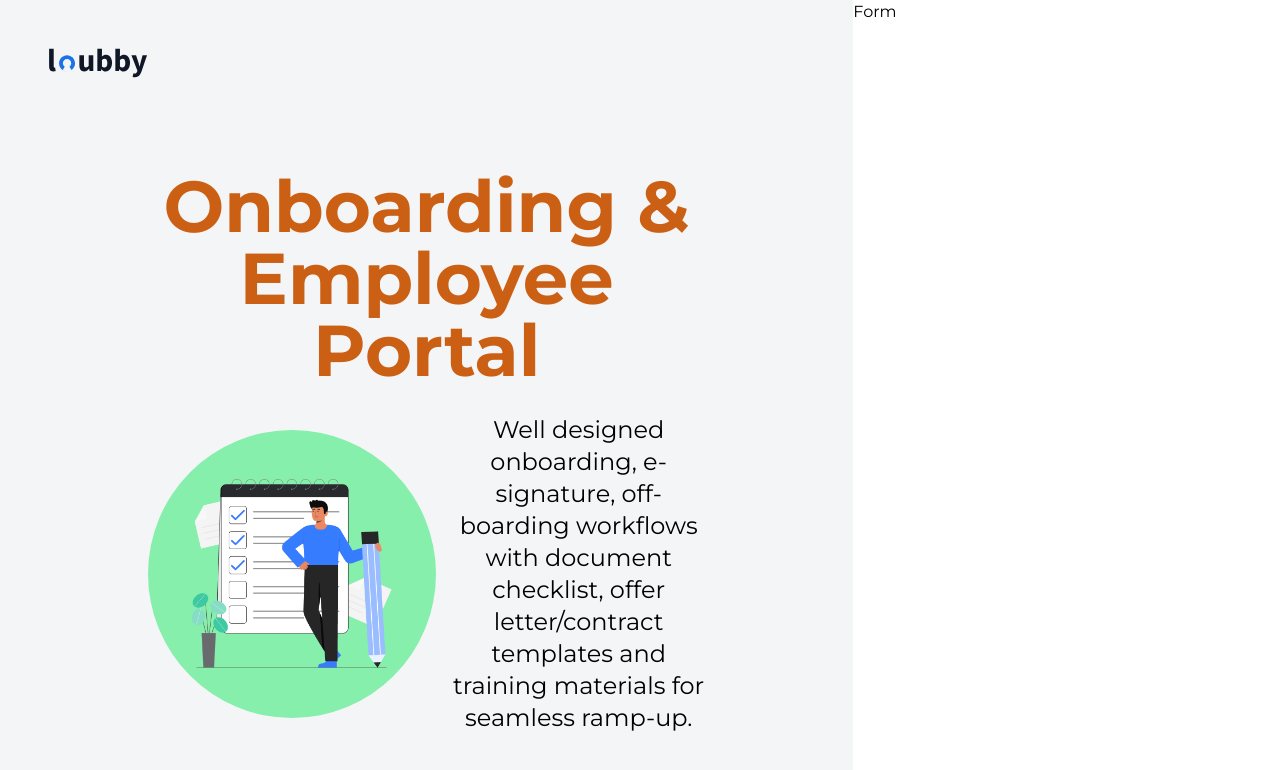
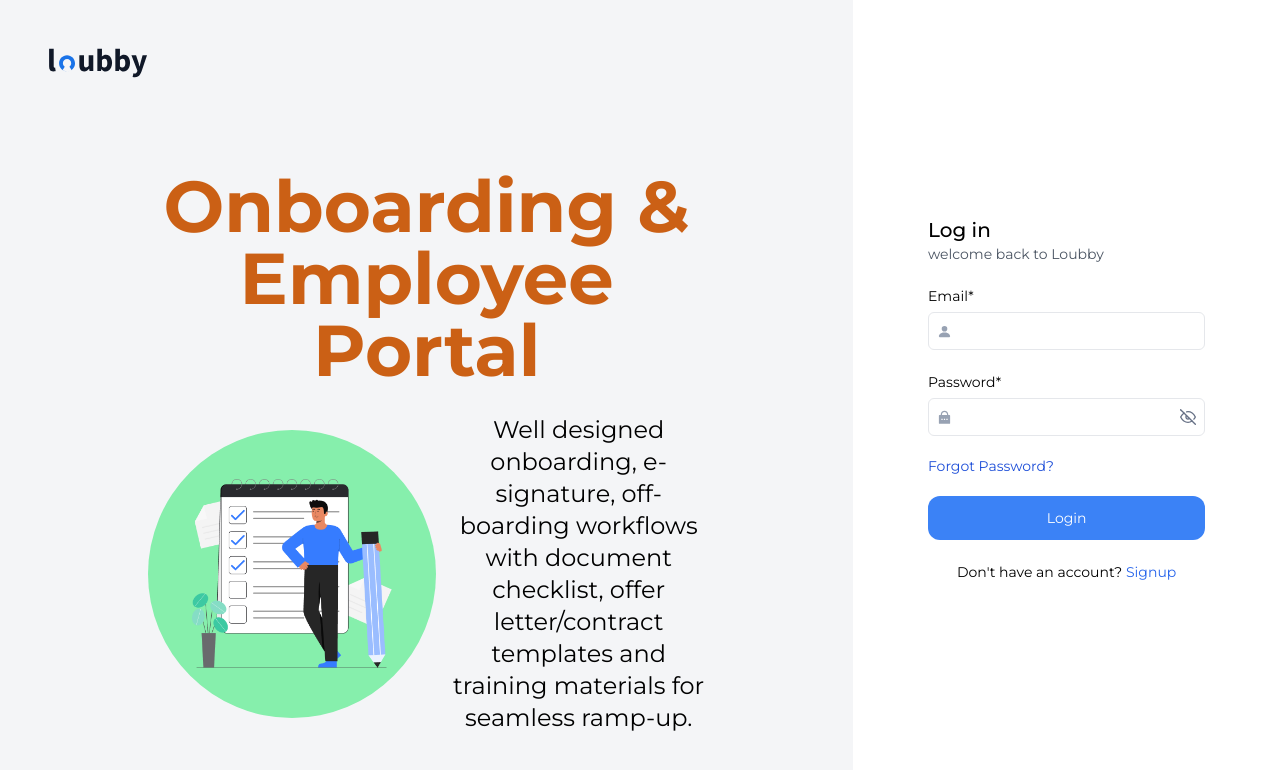
Before and after one commit to professor-12/loubby-app, a Next.js app: page /onboarding/login in a window 1280 px wide. Shown: the top 770 px of the page. Built offline with nearby package versions, Linux system fonts and the light colour scheme.

Commit message:
Create login page ui-design

```diff
--- a/src/app/onboarding/layout.tsx
+++ b/src/app/onboarding/layout.tsx
@@ -17,7 +17,7 @@ const Layout = ({ children }: { children: ReactNode }) => {
                 </Link>
                 <AuthAnimationDisplay />
             </div>
-            <main className="bg-white flex-1 col-span-4 min-h-screen">
+            <main className="bg-white justify-center items-center flex flex-1 col-span-4 min-h-screen">
                 {children}
             </main>
         </div>
--- /dev/null
+++ b/src/app/onboarding/login/Box.tsx
@@ -0,0 +1,20 @@
+import React from "react";
+
+const Box = () => {
+    return (
+        <svg
+            stroke="currentColor"
+            fill="currentColor"
+            stroke-width="0"
+            viewBox="0 0 16 16"
+            color="#98A2B3"
+            height="15"
+            width="15"
+            xmlns="http://www.w3.org/2000/svg"
+        >
+            <path d="M3 14s-1 0-1-1 1-4 6-4 6 3 6 4-1 1-1 1H3Zm5-6a3 3 0 1 0 0-6 3 3 0 0 0 0 6Z"></path>
+        </svg>
+    );
+};
+
+export default Box;
--- /dev/null
+++ b/src/app/onboarding/login/ClosedEye.tsx
@@ -0,0 +1,23 @@
+import React from 'react'
+
+const ClosedEye = () => {
+  return (
+      <svg
+          stroke="currentColor"
+          fill="none"
+          stroke-width="2"
+          viewBox="0 0 24 24"
+          stroke-linecap="round"
+          stroke-linejoin="round"
+          color="#667085"
+          height="1em"
+          width="1em"
+          xmlns="http://www.w3.org/2000/svg"
+      >
+          <path d="M17.94 17.94A10.07 10.07 0 0 1 12 20c-7 0-11-8-11-8a18.45 18.45 0 0 1 5.06-5.94M9.9 4.24A9.12 9.12 0 0 1 12 4c7 0 11 8 11 8a18.5 18.5 0 0 1-2.16 3.19m-6.72-1.07a3 3 0 1 1-4.24-4.24"></path>
+          <line x1="1" y1="1" x2="23" y2="23"></line>
+      </svg>
+  );
+}
+
+export default ClosedEye
--- /dev/null
+++ b/src/app/onboarding/login/Lock.tsx
@@ -0,0 +1,20 @@
+import React from 'react'
+
+const Lock = () => {
+  return (
+      <svg
+          stroke="currentColor"
+          fill="currentColor"
+          stroke-width="0"
+          viewBox="0 0 24 24"
+          color="#98A2B3"
+          height="15"
+          width="15"
+          xmlns="http://www.w3.org/2000/svg"
+      >
+          <path d="M18 8H20C20.5523 8 21 8.44772 21 9V21C21 21.5523 20.5523 22 20 22H4C3.44772 22 3 21.5523 3 21V9C3 8.44772 3.44772 8 4 8H6V7C6 3.68629 8.68629 1 12 1C15.3137 1 18 3.68629 18 7V8ZM16 8V7C16 4.79086 14.2091 3 12 3C9.79086 3 8 4.79086 8 7V8H16ZM11 14V16H13V14H11ZM7 14V16H9V14H7ZM15 14V16H17V14H15Z"></path>
+      </svg>
+  );
+}
+
+export default Lock
--- /dev/null
+++ b/src/app/onboarding/login/OpenEye.tsx
@@ -0,0 +1,22 @@
+import React from "react";
+
+const OpenEye = () => {
+    return (
+        <svg
+            stroke="currentColor"
+            fill="none"
+            stroke-width="2"
+            viewBox="0 0 24 24"
+            stroke-linecap="round"
+            stroke-linejoin="round"
+            height="1em"
+            width="1em"
+            xmlns="http://www.w3.org/2000/svg"
+        >
+            <path d="M1 12s4-8 11-8 11 8 11 8-4 8-11 8-11-8-11-8z"></path>
+            <circle cx="12" cy="12" r="3"></circle>
+        </svg>
+    );
+};
+
+export default OpenEye;
--- a/src/app/onboarding/login/page.tsx
+++ b/src/app/onboarding/login/page.tsx
@@ -1,10 +1,63 @@
+"use client"
+
 import Form from "@/components/ui/Form/Form";
+import Link from "next/link";
 import React from "react";
+import Box from "./Box";
+import Lock from "./Lock";
+import ClosedEye from "./ClosedEye";
+import { Input } from "@/components/ui/Input/Input";
+import { redirect } from "next/navigation";
 
 const page = () => {
     return (
-        <Form>
-            <button type="submit">Hey</button>
+        <Form action={(formData: FormData) => redirect("/")}>
+            <div className="space-y-5 px-4">
+                <div>
+                    <h1 className="text-xl font-medium">Log in</h1>
+                    <p className="text-sm text-gray-600">
+                        welcome back to Loubby
+                    </p>
+                </div>
+                <div className="space-y-1">
+                    <label htmlFor="email" className="text-sm">
+                        Email*
+                    </label>
+                    <div className="border px-2 flex space-x-1 items-center rounded-md overflow-hidden">
+                        <span>
+                            <Box />
+                        </span>
+
+                        <Input id="email" type="text" />
+                    </div>
+                </div>
+                <div className="space-y-1">
+                    <label htmlFor="password" className="text-sm">
+                        Password*
+                    </label>
+                    <div className="border px-2 flex space-x-1 items-center rounded-md overflow-hidden">
+                        <span>
+                            <Lock />
+                        </span>
+                        <Input id="password" type="password" />
+                        <span>
+                            <ClosedEye />
+                        </span>
+                    </div>
+                </div>
+                <div className="text-blue-700 text-sm">Forgot Password?</div>
+                <button className="w-full rounded-xl p-3 text-center text-sm text-white  bg-blue-500">
+                    Login
+                </button>
+                <div className="text-center">
+                    <span className="text-center p-2 text-sm">
+                        Don&apos;t have an account?{" "}
+                        <Link className="text-blue-600" href="create-account">
+                            Signup
+                        </Link>
+                    </span>
+                </div>
+            </div>
         </Form>
     );
 };
--- a/src/components/ui/Form/Form.tsx
+++ b/src/components/ui/Form/Form.tsx
@@ -1,7 +1,19 @@
-import React from "react";
+"use client";
+import React, { FormHTMLAttributes, HtmlHTMLAttributes } from "react";
 
-const Form: any = () => {
-    return <div>Form</div>;
+const Form = (
+    props?: React.FormHTMLAttributes<HTMLFormElement> & {
+        children: React.ReactNode;
+    }
+) => {
+    return (
+        <form
+            {...props}
+            className="w-full lg:w-[80%]  container mx-auto px-4"
+        >
+            {props?.children}
+        </form>
+    );
 };
 
 export default Form;
--- /dev/null
+++ b/src/components/ui/Input/Input.tsx
@@ -0,0 +1,10 @@
+import React from "react";
+
+export const Input = (props: React.InputHTMLAttributes<HTMLInputElement>) => {
+    return (
+        <input
+            {...props}k
+            className="bg-transparent text-sm w-full focus:outline-none p-2"
+        />
+    );
+};
```
